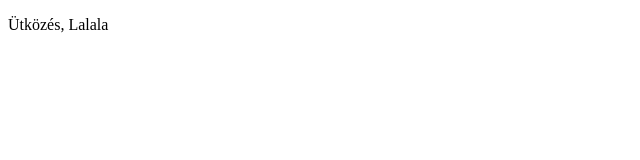
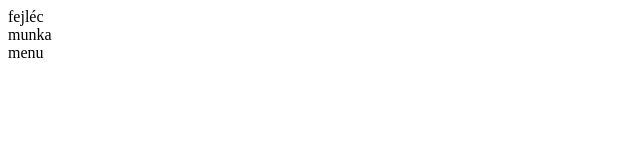
Before and after one commit to fabuandras/webprogramozas_2023_12_08, a plain HTML site: page index.html in a window 1280 px wide. Shown: the whole page, without its empty margins (0-640 px from the left). Drawn offline with Linux system fonts and the light colour scheme.

Commit message:
struktura

```diff
--- a/index.html
+++ b/index.html
@@ -9,6 +9,14 @@
     <title>Document</title>
 </head>
 <body>
-    <p>Ütközés, Lalala</p>
+    <header>
+        fejléc
+    </header>
+    <article>
+        munka
+    </article>
+    <nav>
+        menu
+    </nav>
 </body>
 </html>
```
